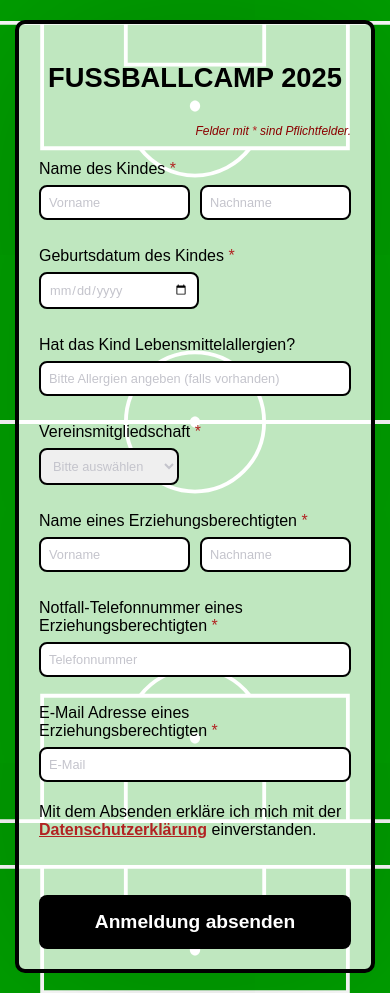
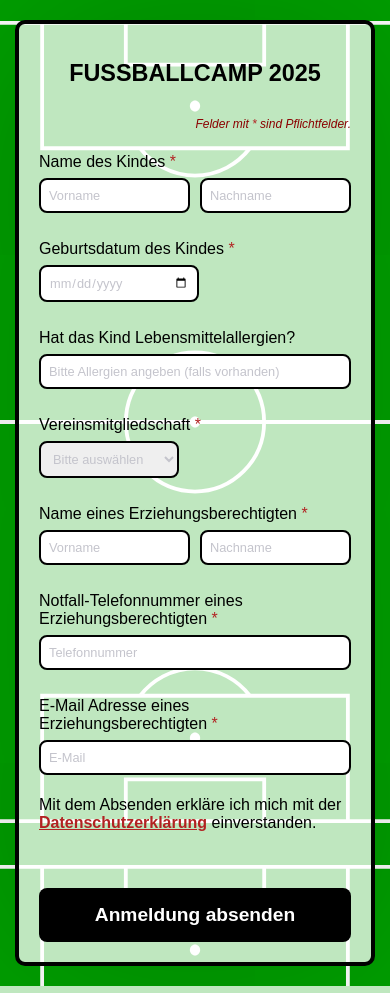
Before and after one commit to pwwppw78/anmeldung-kinderfasching, a Flask app: page / in a window 390 px wide. Run offline with Flask 3, Linux system fonts and the light colour scheme; some libraries are stand-ins or nearby versions.

Commit message:
Überschriften Skalierung optimiert

```diff
--- a/static/style.css
+++ b/static/style.css
@@ -41,13 +41,17 @@
 
 	/* Überschrift */
 		h1 {
-			text-align: center;
-			color: #000000; /* Schwarz */
-			font-size: 2rem;
-			text-transform: uppercase;
-			font-weight: bold;
-			margin-bottom: 30px;
+		text-align: center;
+		color: #000000; /* Schwarz */
+		font-size: clamp(1.5rem, 5vw, 3rem); /* Mindest-, dynamische und maximale Größe */
+		text-transform: uppercase;
+		font-weight: bold;
+		margin-bottom: 30px;
+		max-width: 100%;
+		white-space: nowrap; /* Verhindert Zeilenumbruch */
+		overflow: hidden; /* Verhindert Überlauf */
 		}
+
 
 	/* Pflichtfeld-Hinweis */
 		.required-info {
@@ -237,7 +241,7 @@
 				width: 60%;
     			}
 			h1 {
-				font-size: 3vw;
+				font-size: clamp(1.2rem, 4vw, 2.5rem);
 			}
 		}
 
@@ -247,7 +251,7 @@
 				width: 70%;
 			}
 			h1 {
-				font-size: 6vw;
+				font-size: clamp(1rem, 5vw, 2rem);
 			}
 		}
 
@@ -258,7 +262,7 @@
 				max-width: 400px;
 			}
 			h1 {
-				font-size: 7vw;
+				font-size: clamp(0.8rem, 6vw, 1.5rem);
 			}
 			button {
 				font-size: 1.2rem;
```
